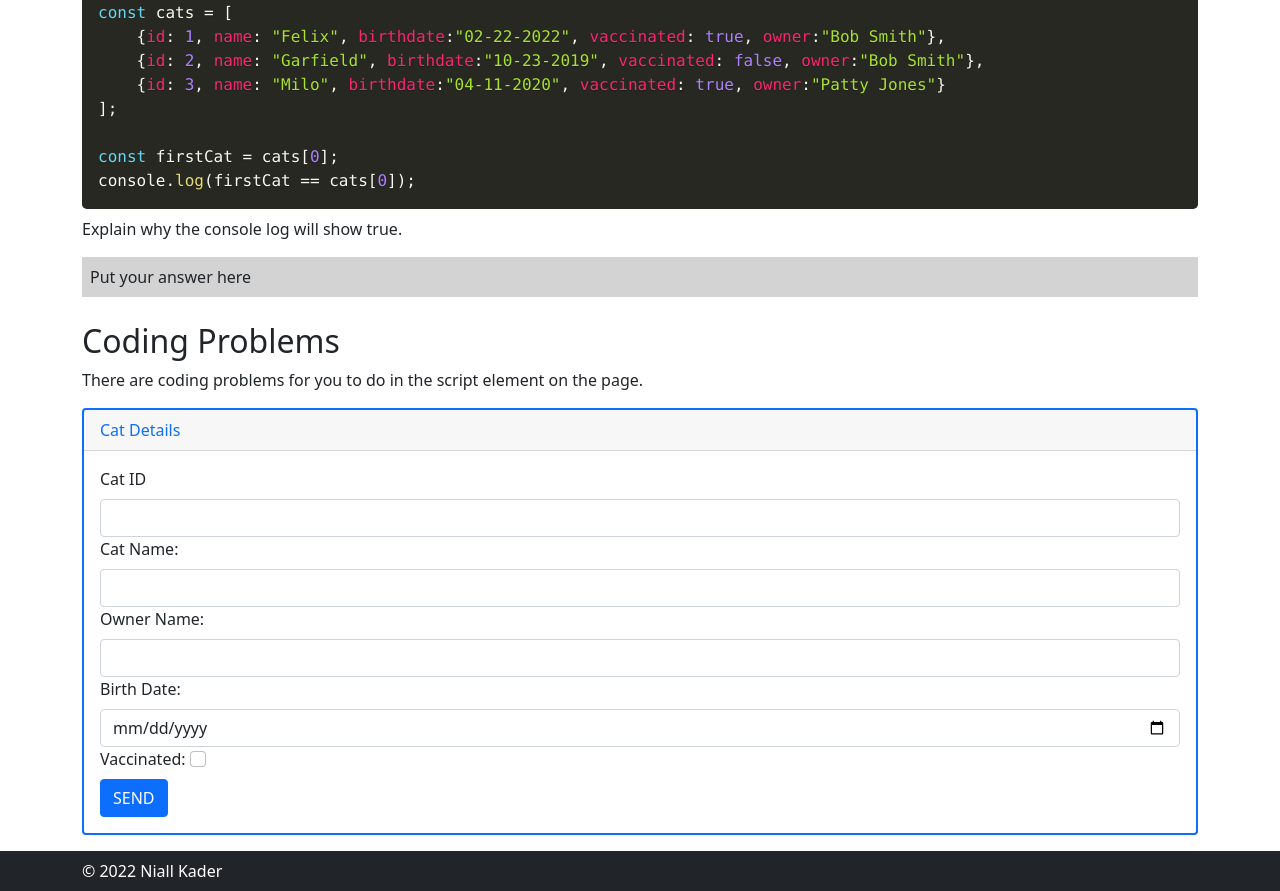
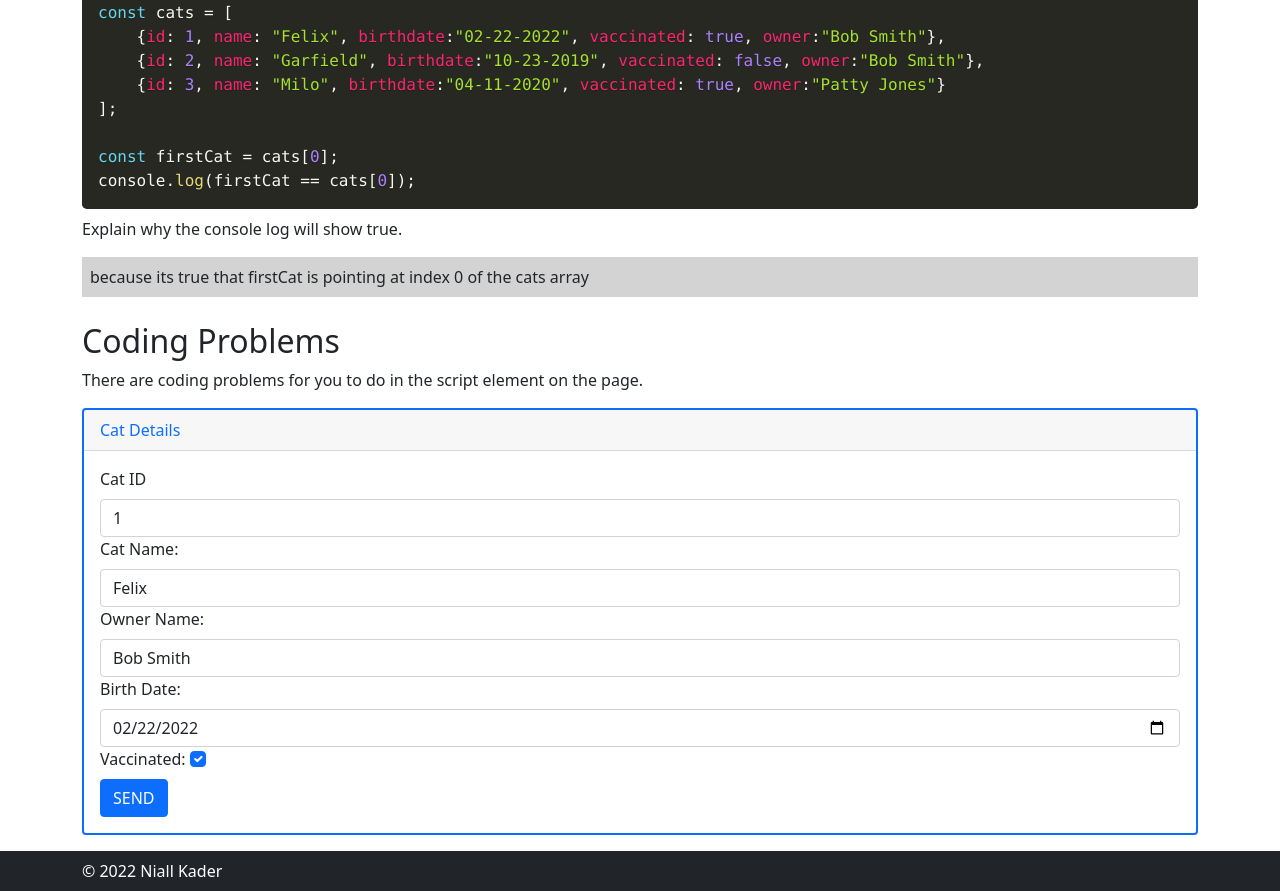
Before and after one commit to dragonartist713/int-web-dev, a plain HTML site: page javascript/week-10-coding-problems.html in a window 1280 px wide. Shown: the part 1750-2641 px from the top of the page. Drawn offline with nearby package versions, Linux system fonts and the light colour scheme.

Commit message:
finished wk10

```diff
--- a/javascript/week-10-coding-problems.html
+++ b/javascript/week-10-coding-problems.html
@@ -42,6 +42,15 @@
   // Use the filter() method to create an array of the cats that have been vaccinated.
   // Log the array when you are done
 
+  const result = cats.filter(isVaccinated);
+
+  function isVaccinated(cat){
+	let vax = cat.vaccinated;
+	return vax == true;
+  };
+
+  console.log(result);
+
 
 
 
@@ -51,6 +60,12 @@
   // Hint: The array that you create should look like this:
   //		["Felix (Bob Smith)","Garfield (Bob Smith)","Milo (Patty Jones)"]
   // Log the array when you are done
+  const catOwners = cats.map(arr => {
+	let str = arr.name + " (" + arr.owner + ")";
+	return str;
+  });
+
+  console.log(catOwners);
 
 
 
@@ -59,23 +74,47 @@
   // Use the filter() method to create an array of cats that are more than a year old in age.
 	// Then log the array
 	// HINT: You should be ablet to parse a string like this: "2022-02-22" into a Date object like so: new Date("2022-02-22");
+	const oldCats = cats.filter(cat => {
+		const age = new Date(cat.birthdate);
+		const year = age.getFullYear();
+		const date = new Date();
+		const now = date.getFullYear();
 
+		return (now - year) > 1;
+	});
+
+	console.log(oldCats);
 
 
 	// Problem 4
 	// Make a copy of the cats array
+	const cats2 = JSON.parse(JSON.stringify(cats));
+	// console.log(cats2);
 
 
 
 	// Problem 5
 	// Make a copy of the first cat in the original cats array
-
-
+	const cat1 = JSON.parse(JSON.stringify(cats[0]));
+	// console.log(cat1);
 
 
 	// Problem 6
 	// Bind the data for the first cat (from the original cats array)
 	// to the form below
+	const frmCatDetails = document.getElementById("frm");
+	const txtCatId = frmCatDetails.querySelector("[name='catId']");
+	const txtCatName = frmCatDetails.querySelector("[name='catName']");
+	const txtOwnName = frmCatDetails.querySelector("[name='ownerName']");
+	const dtBirthday = frmCatDetails.querySelector("[name='birthdate']");
+	const chkVaxxed = frmCatDetails.querySelector("[name='vaccinated']");
+
+
+	txtCatId.value = cats[0].id;
+	txtCatName.value = cats[0].name;
+	txtOwnName.value = cats[0].owner;
+	dtBirthday.value = cats[0].birthdate;
+	chkVaxxed.checked = cats[0].vaccinated;
 
 
 
@@ -97,7 +136,7 @@
 			What is <b>inheritance</b> in object-oriented programming?
 		</p>
 		<div class="p-2 text-dark answer">
-			Put your answer here
+			one class (child) gaining the attributes and methods of another class (parent)
 		</div>
 
 		<h3>Question 2</h3>
@@ -105,7 +144,7 @@
 			Why is inheritance a powerful feature of object-oriented programming?
 		</p>
 		<div class="p-2 text-dark answer">
-			Put your answer here
+			it lets us reuse the code from the parent class for another without rewriting it all again
 		</div>
 
 		<h3>Question 3</h3>
@@ -126,7 +165,7 @@ if(d1 == d2){
 			Explain why we should see "It's false!" in the console log.
 		</p>
 		<div class="p-2 text-dark answer">
-			Put your answer here
+			because d1 and d2 are different objects, despite having the same contents
 		</div>
 
 		<h3>Question 4</h3>
@@ -147,7 +186,7 @@ if(d1 == d2){
 			Explain why we should see "It's true!" in the console log.
 		</p>
 		<div class="p-2 text-dark answer">
-			Put your answer here
+			d2 has been assigned the object d1 and so now reference the exact same object, thus they are equal
 		</div>
 
 		<h3>Question 5</h3>
@@ -168,7 +207,7 @@ if(obj1 == obj2){
 			Explain why we should see "It's false!" in the console log.
 		</p>
 		<div class="p-2 text-dark answer">
-			Put your answer here
+			same reason the dogs werent the same, two objects referencing different things
 		</div>
 
 		<h3>Question 6</h3>
@@ -189,7 +228,7 @@ if(obj1 == obj2){
 			Explain why the console log will show true.
 		</p>
 		<div class="p-2 text-dark answer">
-			Put your answer here
+			because its true that firstCat is pointing at index 0 of the cats array
 		</div>
 
 		<h2>Coding Problems</h2>
```
